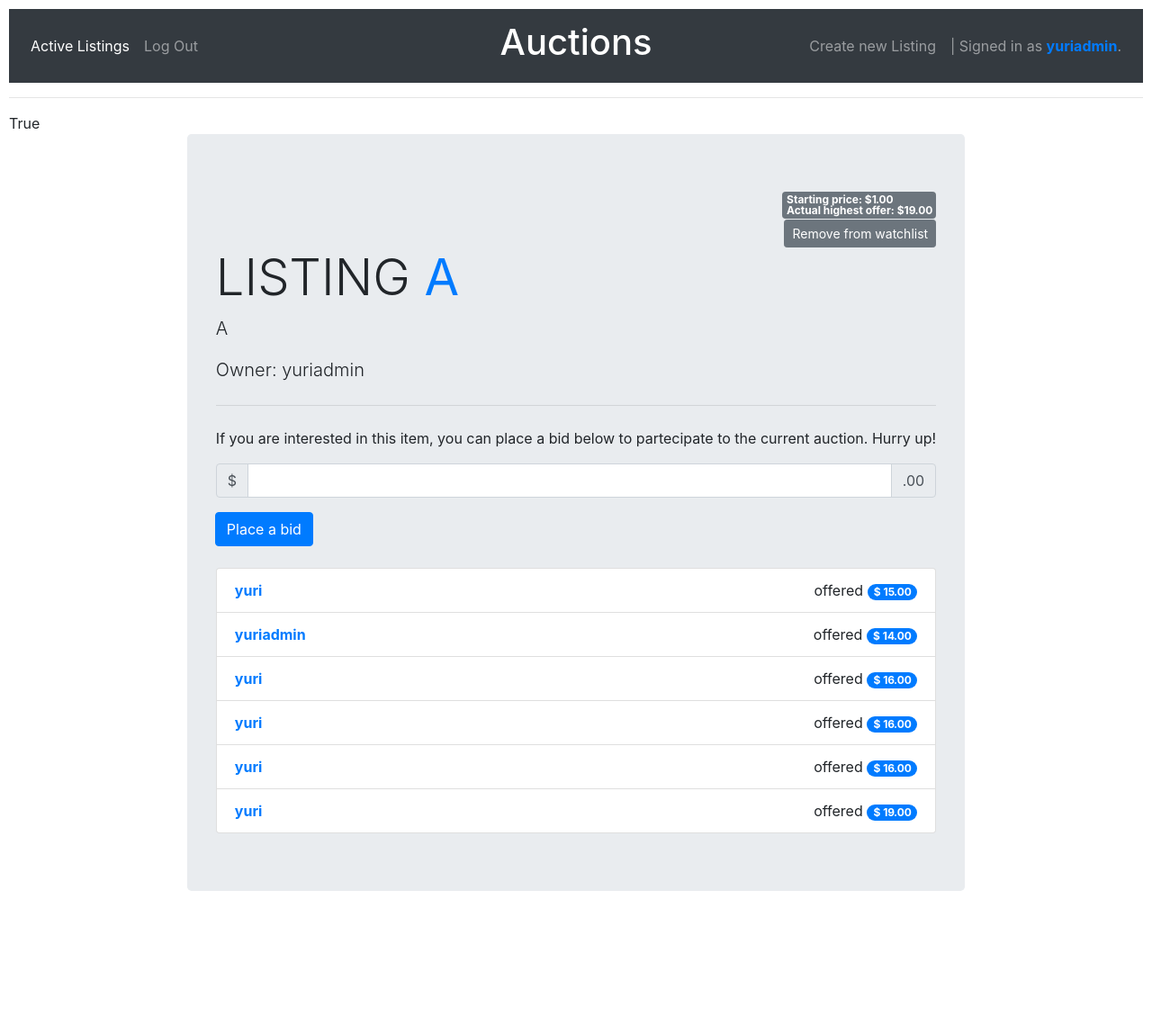
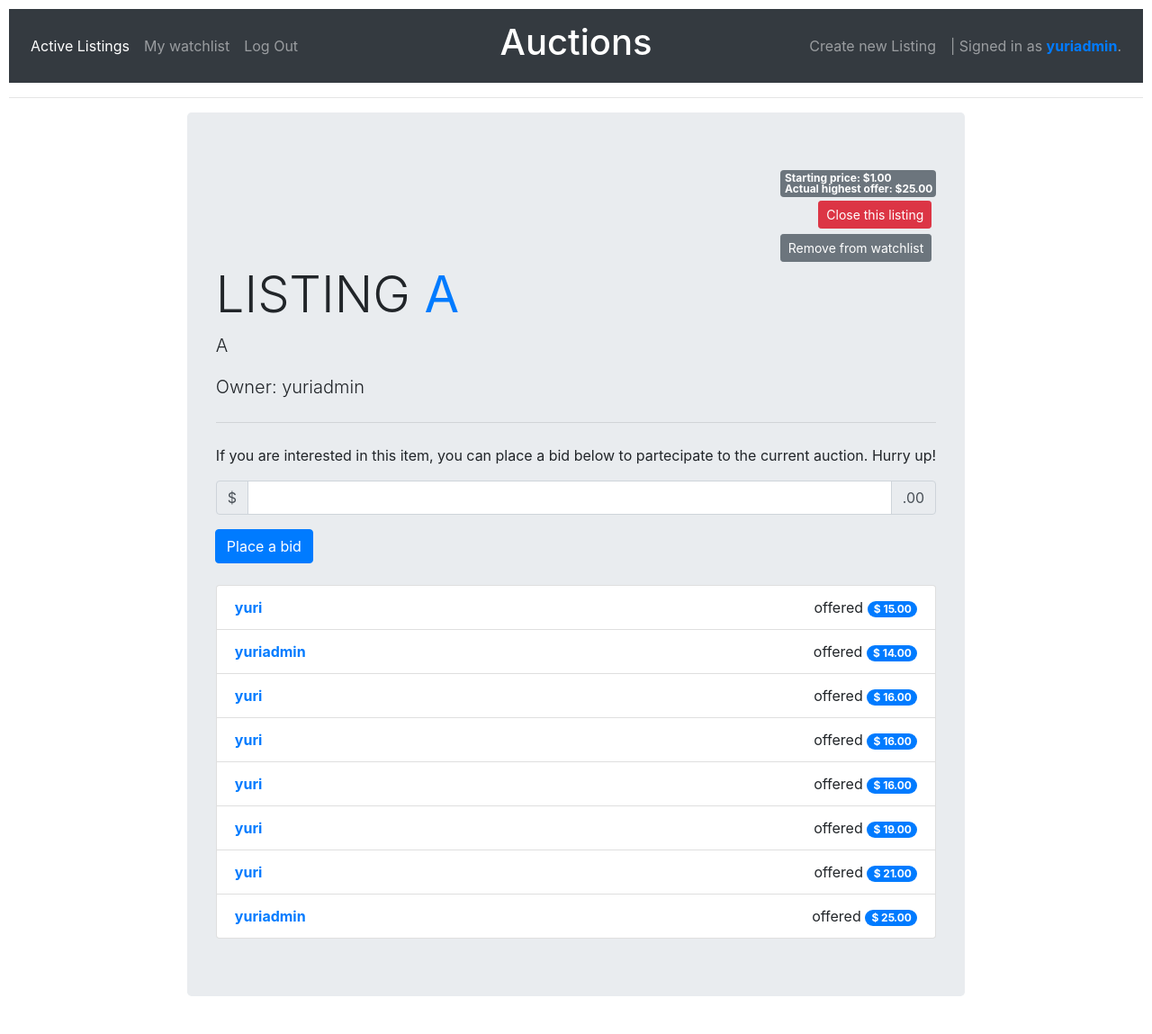
Before and after one commit to yuripetrillo/commerce, a Django app: page /1/listingpage in a window 1280 px wide. Shown: the whole page at 90% size. Before the commit the page ends 990 px from the top, so only its background shows below. Run offline with Django 3.2, Linux system fonts and the light colour scheme; a user stored in the database is signed in; data comes from the database, SQL or seed files in the repository.

Commit message:
Added auction closing functionality

```diff
--- a/auctions/models.py
+++ b/auctions/models.py
@@ -12,6 +12,7 @@
     imagename = models.CharField(max_length=255)
     categoryname = models.CharField(max_length=255, blank=True, null=True)
     user = models.ForeignKey(User, on_delete=models.CASCADE, related_name='owner')
+    winner = models.CharField(max_length=255, blank=True, null=True)
 
     def __str__(self):
         return f"{self.title} ({self.startingprice})"
@@ -33,7 +34,6 @@
 
 class Watchlist(models.Model):
     id = models.AutoField(primary_key=True)
-    isactive = models.BooleanField()
     user = models.ForeignKey(User, on_delete=models.DO_NOTHING, related_name='watchlister')
     listing = models.ForeignKey(Listing, on_delete=models.DO_NOTHING, related_name='itemWatchlist')
     pass
--- a/auctions/templates/auctions/layout.html
+++ b/auctions/templates/auctions/layout.html
@@ -18,6 +18,9 @@
                         <a class="nav-link" href="{% url 'index' %}">Active Listings</a>
                     </li>
                 {% if user.is_authenticated %}
+                    <li class="nav-item">
+                        <a class="nav-link" href="{% url 'watchpage' %}">My watchlist</a>
+                    </li>
                     <li class="nav-item">
                         <a class="nav-link" href="{% url 'logout' %}">Log Out</a>
                     </li>
--- a/auctions/templates/auctions/listingpage.html
+++ b/auctions/templates/auctions/listingpage.html
@@ -1,7 +1,6 @@
 {% extends "auctions/layout.html" %}
 
 {% block body %}
-{{isWatching}}
     {% load static %}
     <div class="row justify-content-center">
       <div class="jumbotron">
@@ -9,18 +8,35 @@
         <span class="badge badge-secondary">
           <span class="input-group-prepend">Starting price: ${{listing.startingprice}}<span class="input-group-append">.00</span></span>
           <span class="input-group-prepend">Actual highest offer: ${{actualprice}}<span class="input-group-append">.00</span></span>
-      </span>
+        </span>
       </div>
+      {% if listing.winner is not None %}
+      <div class="text-center">
+        <h3>Auction closed. <br>Winner is: <span class="badge badge-success">{{ listing.winner }}</span></h3>
+      </div>
+      {% endif %}
       <div class="text-right">
-        {% if not isWatching %}
+        {% if isOwner and listing.winner is None %}
+          <form method="POST" action="{% url 'closeListing' listing.id %}">
+            {% csrf_token %}
+            <span class="badge">
+              <input type="submit" value="Close this listing" name="closing" class="btn btn-danger btn-sm">
+            </span>
+          </form>
+        {% endif %}
+        {% if not isWatching and listing.winner is None %}
           <form method="POST" action="{% url 'listingpage' listing.id %}">
             {% csrf_token %}
-            <input type="submit" value="Add to watchlist" name="status" class="btn btn-secondary btn-sm">
+            <span class="badge">
+              <input type="submit" value="Add to watchlist" name="status" class="btn btn-secondary btn-sm">
+            </span>
           </form>
-        {% else %}
+        {% elif isWatching and listing.winner is None %}
           <form method="POST" action="{% url 'listingpage' listing.id %}">
             {% csrf_token %}
-            <input type="submit" value="Remove from watchlist" name="status" class="btn btn-secondary btn-sm">
+            <span class="badge">
+              <input type="submit" value="Remove from watchlist" name="status" class="btn btn-secondary btn-sm">
+            </span>
           </form>
         {% endif %}
       </div>
@@ -35,13 +51,21 @@
           <div class="input-group-prepend">
             <span class="input-group-text">$</span>
           </div>
+          {% if listing.winner is None %}
           <input type="number" name="amount" class="form-control" aria-label="Amount (to the nearest dollar)" min="{{actualprice}}" required>
+          {% else %}
+          <input type="number" name="amount" class="form-control" aria-label="Amount (to the nearest dollar)" min="{{actualprice}}" readonly>
+          {% endif %}
           <div class="input-group-append">
             <span class="input-group-text">.00</span>
           </div>
         </div>
         <div class="input-group-append">
-          <input type="submit" value="Place a bid" class="btn btn-primary">
+          {% if listing.winner is None %}
+            <input type="submit" value="Place a bid" class="btn btn-primary">
+          {% else %}
+            <input type="submit" value="Place a bid" class="btn btn-primary" disabled>
+          {% endif %}
       </div>
       </form>
       <br>
--- a/auctions/urls.py
+++ b/auctions/urls.py
@@ -9,6 +9,8 @@
     path("register", views.register, name="register"),
     path("newlisting", views.newlisting, name="newlisting"),
     path("<int:listing_id>/listingpage", views.listing, name="listingpage"),
-    path("<int:listing_id>/biddingpage", views.bidding, name="biddingpage")
+    path("<int:listing_id>/biddingpage", views.bidding, name="biddingpage"),
+    path("watchpage", views.watch, name="watchpage"),
+    path("<int:listing_id>/closeListing", views.closeListing, name="closeListing")
 
 ]
--- a/auctions/views.py
+++ b/auctions/views.py
@@ -99,10 +99,14 @@
         if request.method != "POST":
             listing = Listing.objects.get(pk=listing_id)
             user = User.objects.get(username=request.user)
+            isOwner = False
+            if listing.user.username == user.username:
+                isOwner = True
             isactive = False
             try:
                 watch = Watchlist.objects.get(user=user.pk, listing=listing_id)
-                isactive = watch.isactive
+                if watch is not None:
+                    isactive = True
             except ObjectDoesNotExist:
                 watch = None
 
@@ -114,7 +118,8 @@
                     "listing": listing,
                     "bids": bids,
                     "actualprice": maximum,
-                    "isWatching": isactive
+                    "isWatching": isactive,
+                    "isOwner": isOwner
 
                 })
         if request.method == "POST":
@@ -122,8 +127,7 @@
                 if "Add" in request.POST.get("status"):
                     watchlist = Watchlist(
                     user=User.objects.get(username=request.user),
-                    listing=Listing.objects.get(pk=listing_id),
-                    isactive=True)
+                    listing=Listing.objects.get(pk=listing_id))
                     watchlist.save()
                     return HttpResponseRedirect(reverse('listingpage', kwargs={'listing_id':listing_id}))
                 else:
@@ -131,8 +135,9 @@
                     user = User.objects.get(username=request.user)
                     try:
                         watchlist = Watchlist.objects.get(user=user.pk, listing=listing.id)
-                        watchlist.isactive = False #IS NOT SETTING FALSE
-                        return HttpResponse(watchlist)
+                        if watchlist is not None:
+                            watchlist.delete()
+                            return HttpResponseRedirect(reverse('listingpage', kwargs={'listing_id':listing_id}))
                     except ObjectDoesNotExist:
                         watch = None
 
@@ -150,46 +155,32 @@
             newbid.save()
             return HttpResponseRedirect(reverse('listingpage', kwargs={'listing_id':listing_id}))
 
+
 @login_required
-def watch(request, listing_id):
+def watch(request):
+    if request.user.is_authenticated:
+        if request.method == "GET":
+            userWatchList = Watchlist.objects.all().filter(user=request.user)
+            return render(request, "auctions/watchpage.html", {
+                "watchlist": userWatchList
+            })
+        else:
+            return HttpResponse("Operation not permitted.")
+    else:
+        return HttpResponseRedirect(reverse("login"))
+
+@login_required
+def closeListing(request, listing_id):
     if request.user.is_authenticated:
         if request.method == "POST":
-            if request.POST.get("status") is not None and "Add" in request.POST.get("status"):
-                watchlist = Watchlist(
-                user=User.objects.get(username=request.user),
-                listing=Listing.objects.get(pk=listing_id),
-                isactive=True)
-                watchlist.save()
-                return render(request, "auctions/listingpage.html", {
-                    "user": request.user,
-                    "listing": watchlist,
-                    "isWatching": watchlist.isactive
-                })
-            else:
-                listing = Listing.objects.get(pk=listing_id)
-                user = User.objects.get(username=request.user)
-                try:
-                    watchlist = Watchlist.objects.get(user=user.pk, listing=listing.id)
-                    watchlist.isactive = False
-                except ObjectDoesNotExist:
-                    watch = None
-
-                return render(request, "auctions/listingpage.html", {
-                    "user": user,
-                    "listing": listing,
-                    "isWatching": watchlist.isactive
-                })
-        else:
-            user=User.objects.get(username=request.user),
-            listing=Listing.objects.get(pk=request.POST.get("listing_id"))
             try:
-                watch=Watchlist.objects.get(user=user.username)
+                listing=Listing.objects.filter(pk=listing_id).first()
+                bids=Bid.objects.all().filter(listing=listing_id)
+                if listing is not None:
+                    listing.winner = max(bids, key=lambda bidder: bidder.amount).user.username
+                    listing.save()
+                return HttpResponseRedirect(reverse('listingpage', kwargs={'listing_id':listing_id}))
             except ObjectDoesNotExist:
-                watch = None
-            return render(request, "auctions/listingpage.html", {
-                    "user": user,
-                    "listing": listing,
-                    "isWatching": watch.isactive
-                })
+                         return HttpResponse("Listing not found.")
     else:
         return HttpResponseRedirect(reverse("login"))
```
Also changed, not shown: auctions/templates/auctions/watchpage.html (added, +17 -0 lines), auctions/migrations/0012_remove_watchlist_isactive.py (added), auctions/migrations/0013_listing_winner.py (added), auctions/templates/auctions/Auctions.html (renamed from auctions/static/images/Auctions.html), db.sqlite3.
